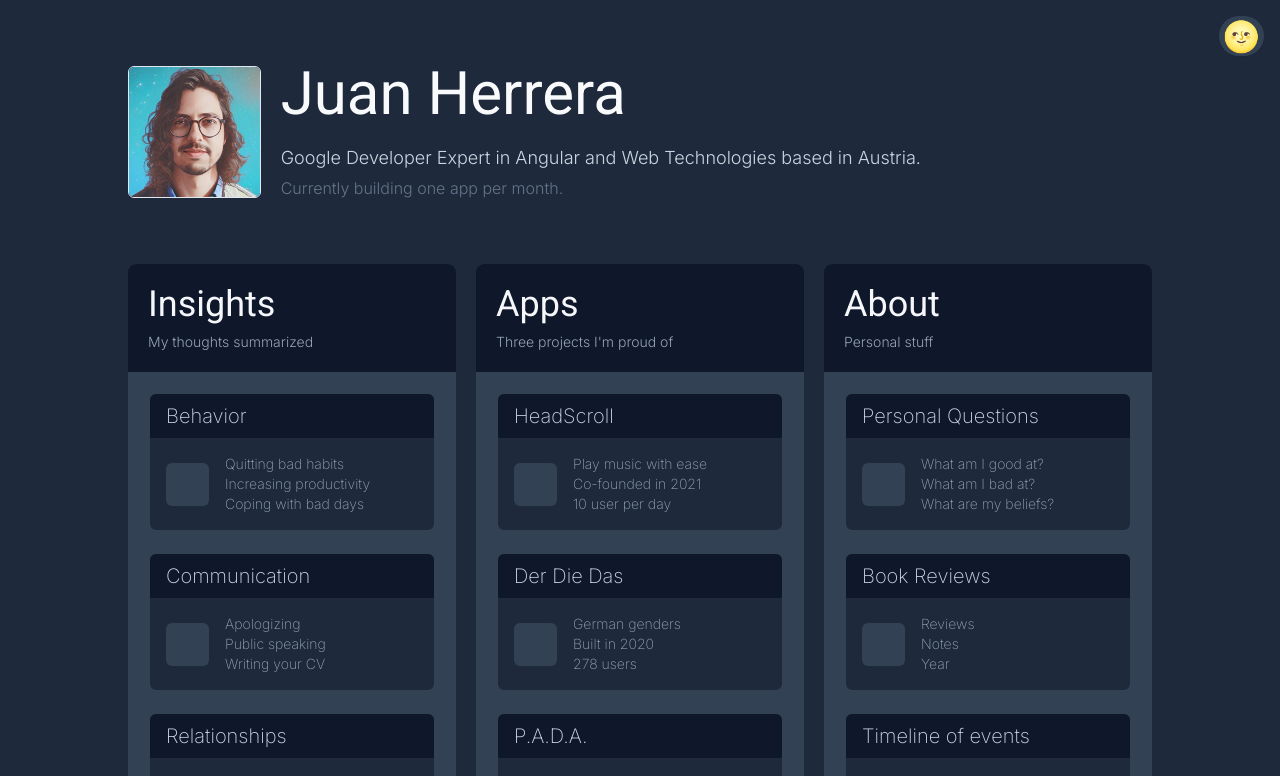
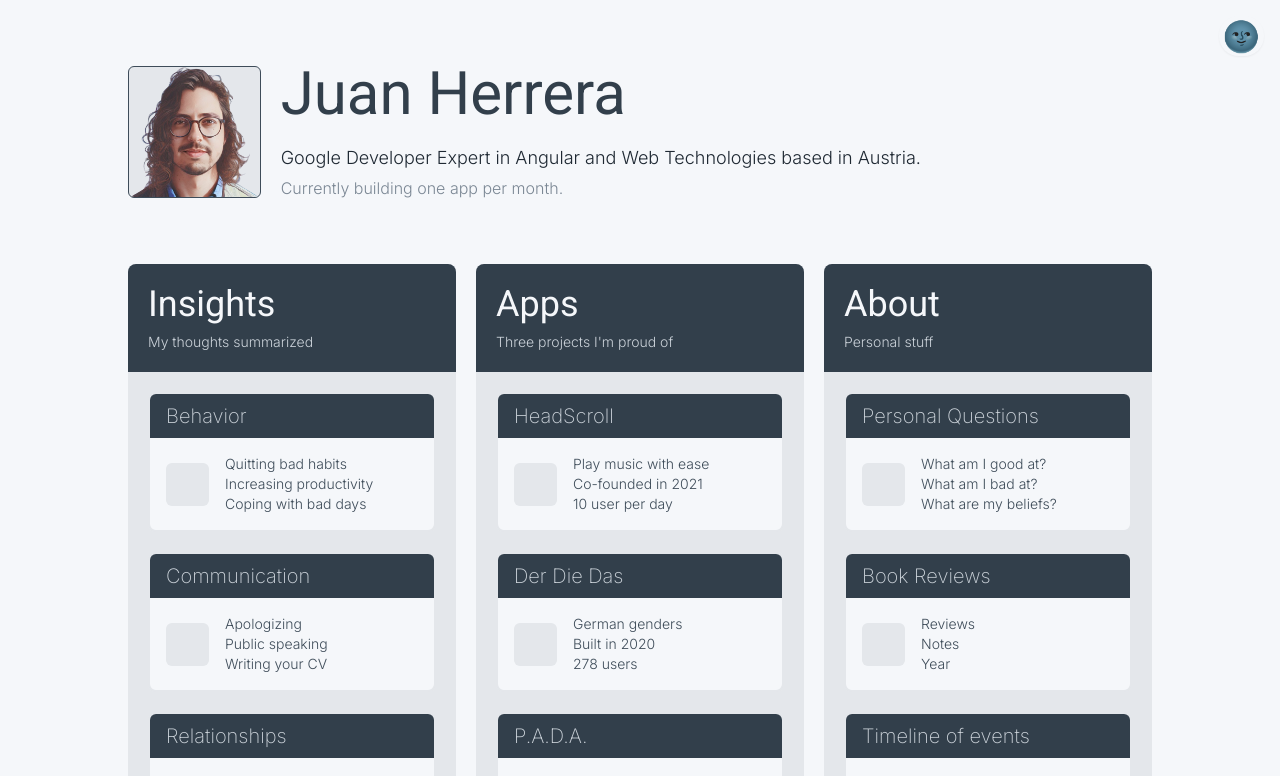
Before and after one commit to jdjuan/jdjuan.io, a Next.js app: page / in a window 1280 px wide. Shown: the top 776 px of the page. Built offline with nearby package versions, Linux system fonts and the light colour scheme; what tailwindcss-debug-screens would draw is missing.

Commit message:
fix dark mode

```diff
--- a/components/intro.tsx
+++ b/components/intro.tsx
@@ -7,7 +7,7 @@ const Intro = () => {
   const { isDarkMode } = useDarkMode();
   const [photo, setPhoto] = useState<StaticImageData>(lightPhoto);
   useEffect(() => {
-    setPhoto(isDarkMode ? lightPhoto : darkPhoto);
+    setPhoto(isDarkMode ? darkPhoto : lightPhoto);
   }, [isDarkMode]);
   return (
     <div>
--- a/components/main-layout.tsx
+++ b/components/main-layout.tsx
@@ -12,11 +12,11 @@ export default function MainLayout({ children }: Props) {
   const [darkModeEmoji, setDarkModeEmoji] = useState<string>();
   useEffect(() => {
     if (isDarkMode) {
+      setDarkModeEmoji("🌝");
+      document.documentElement.classList.add("dark");
+    } else {
       setDarkModeEmoji("🌚");
       document.documentElement.classList.remove("dark");
-    } else {
-      setDarkModeEmoji("🌝");
-      document.documentElement.classList.add("dark");
     }
   }, [isDarkMode]);
   return (
```
